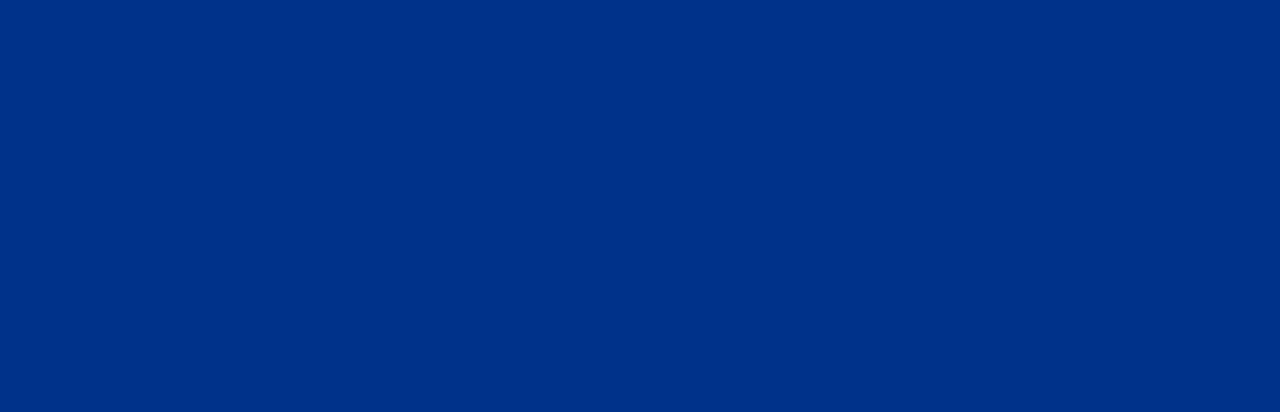
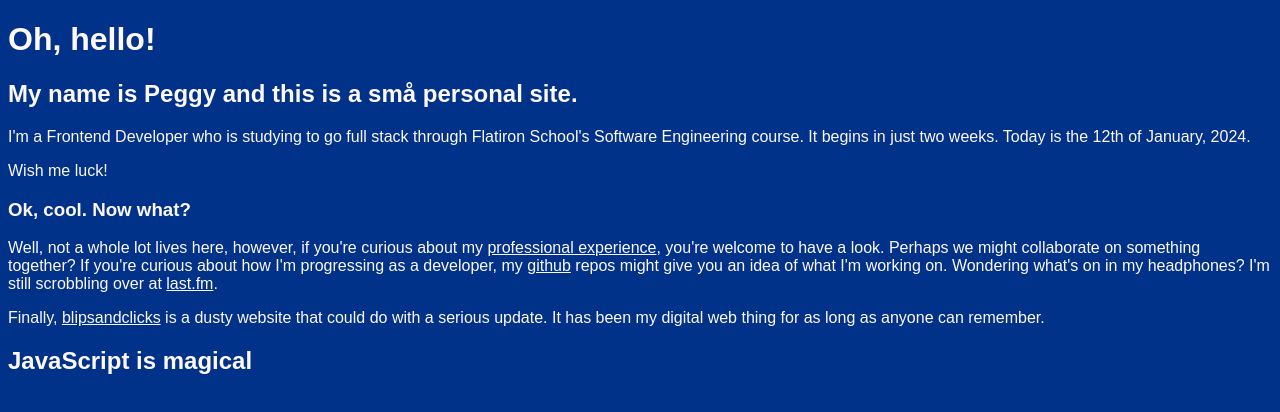
Before and after one commit to pwangy/SE-prep-final, a plain HTML site: page index.html in a window 1280 px wide. Drawn offline with Linux system fonts and the light colour scheme; a web font is replaced by a local one.

Commit message:
final content and structure

```diff
--- a/index.html
+++ b/index.html
@@ -4,11 +4,32 @@
 		<meta charset="utf-8">
 		<meta name="viewport" content="width=device-width, initial-scale=1.0">
 		 <meta http-equiv="X-UA-Compatible" content="ie=edge">
-		<title>Peggy Wang</title>
+		<title>pwangy</title>
 		<link rel="stylesheet" href="./style.css">
+		<link rel="preconnect" href="https://fonts.googleapis.com">
+		<link rel="preconnect" href="https://fonts.gstatic.com" crossorigin>
+		<link href="https://fonts.googleapis.com/css2?family=Montserrat:wght@300;400;700&family=Noto+Color+Emoji&family=Noto+Serif+Khitan+Small+Script&family=Quattrocento&family=Shippori+Mincho+B1&display=swap" rel="stylesheet">
 	</head>
 	<body>
-		<noscript>You need to enable JavaScript to run this app.</noscript>
-		<div id="root"></div>
+		<header>
+			<h1>Oh, hello!</h1>
+			<h2>My name is Peggy and this is a små personal site.</h2>
+			<p>
+				I'm a Frontend Developer who is studying to go full stack through Flatiron School's Software Engineering course. It begins in just two weeks. Today is the 12th of January, 2024.
+			</p>
+			<p>
+				Wish me luck!
+			</p>
+		</header>
+		<section class='wrapper'>
+			<h3>Ok, cool. Now what?</h3>
+			<p>
+				Well, not a whole lot lives here, however, if you're curious about my <a href="https://www.linkedin.com/in/peggywang/" target="_blank">professional experience</a>, you're welcome to have a look. Perhaps we might collaborate on something together? If you're curious about how I'm progressing as a developer, my <a href="https://github.com/pwangy" target="_blank">github</a> repos might give you an idea of what I'm working on. Wondering what's on in my headphones? I'm still scrobbling over at <a href="https://www.last.fm/user/hellodanger" target="_blank">last.fm</a>.
+			</p>
+			<p>
+				Finally, <a href="https://blipsandclicks.com/" target="_blank">blipsandclicks</a> is a dusty website that could do with a serious update. It has been my digital web thing for as long as anyone can remember.
+			</p>
+			<script type="text/javascript" src="./script.js"></script>
+		</section>
 	</body>
 </html>
```
